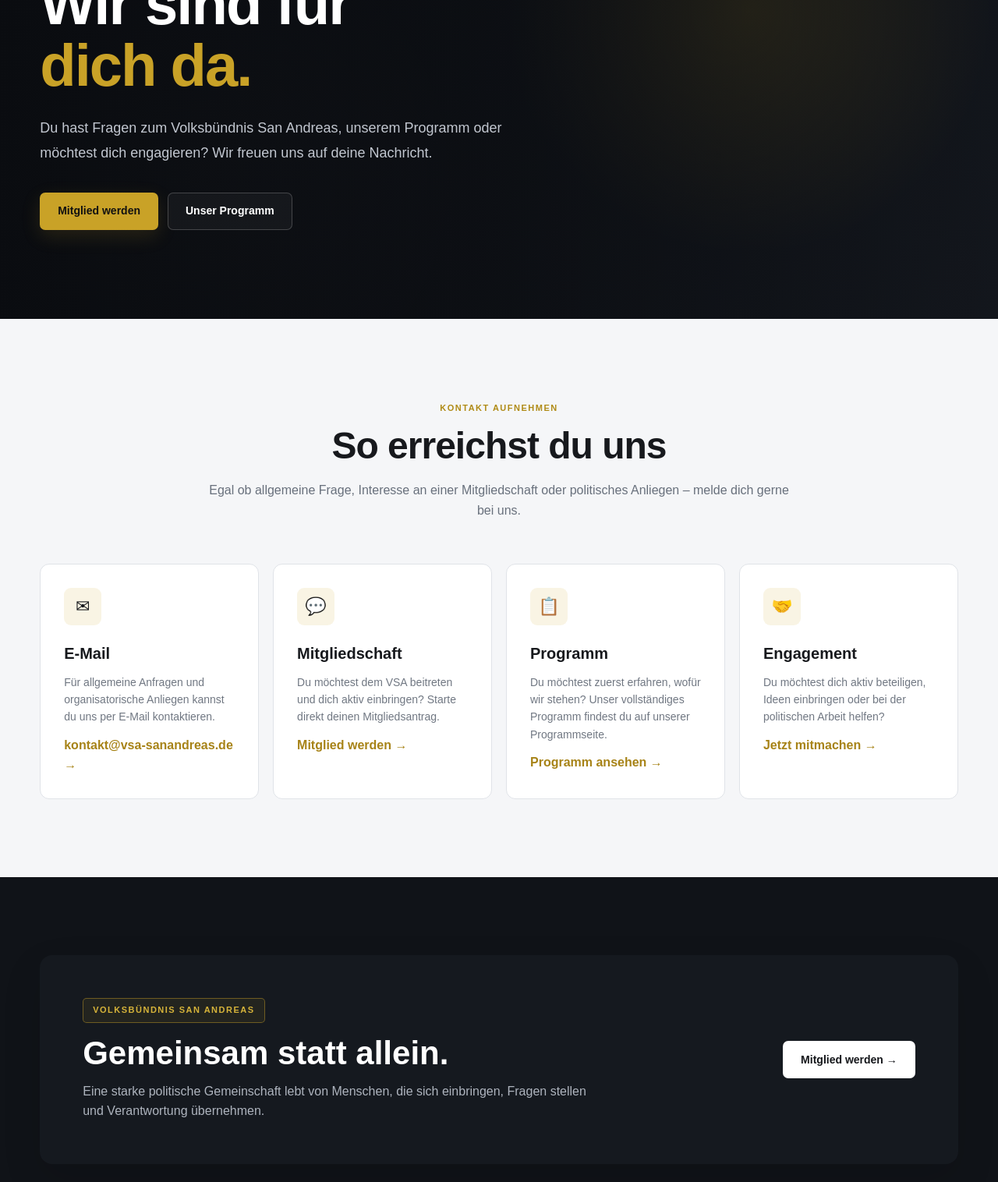
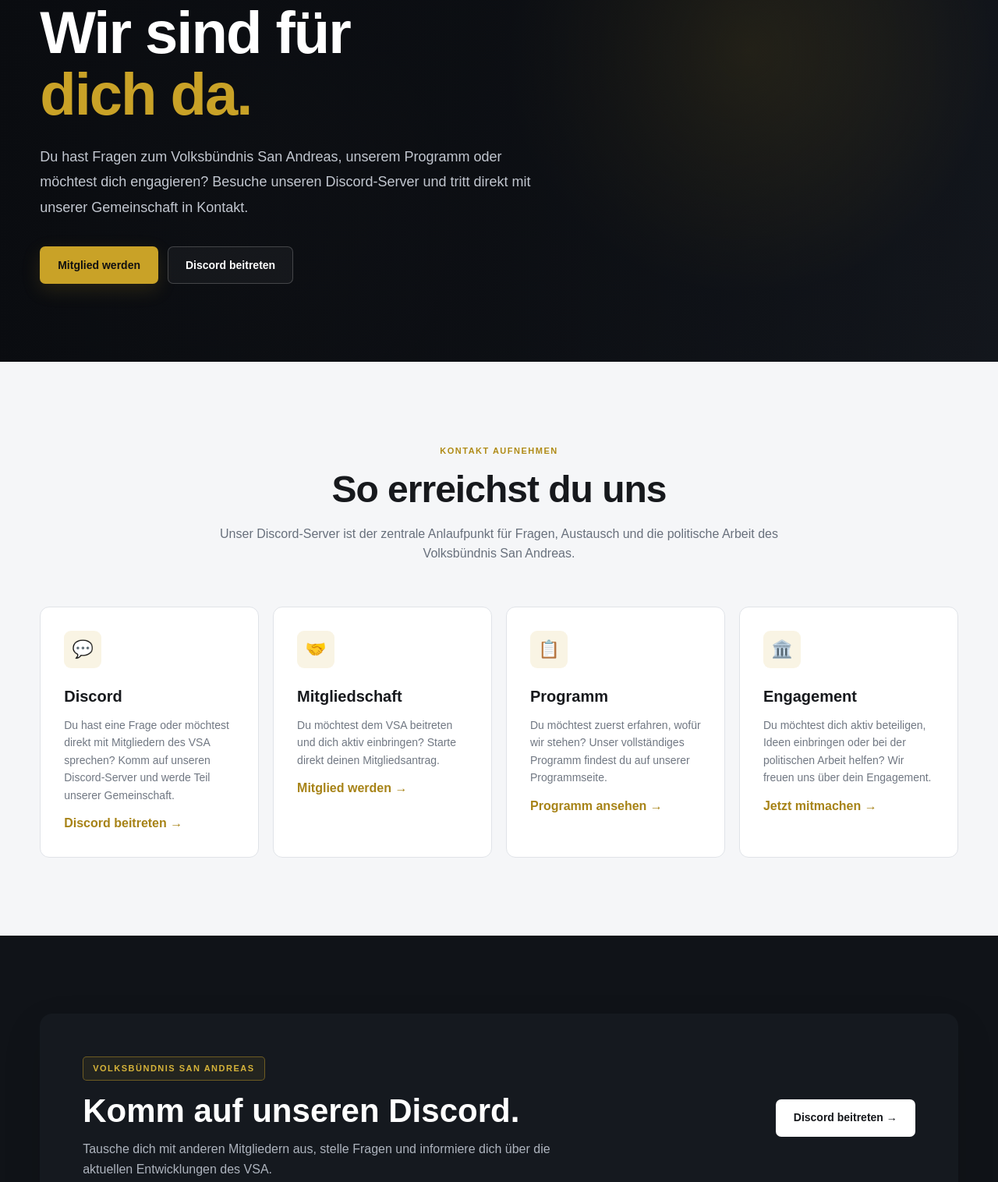
Before and after one commit to mikeslipko-commits/VSA-Website, a website: page kontakt.html in a window 1280 px wide. Shown: the part 304-1820 px from the top of the page at 78% size. Drawn offline with Linux system fonts and the light colour scheme.

Commit message:
Revise kontakt.html to add Discord details
Updated contact page to include Discord server information and links.

````diff
--- a/kontakt.html
+++ b/kontakt.html
@@ -4,18 +4,24 @@
 <head>
     <meta charset="UTF-8">
     <meta name="viewport" content="width=device-width, initial-scale=1.0">
+
+```
 <title>Kontakt | Volksbündnis San Andreas</title>
-    <meta name="description" content="Kontakt zum Volksbündnis San Andreas.">
+<meta name="description" content="Kontakt zum Volksbündnis San Andreas über unseren Discord-Server.">
+
 <link rel="stylesheet" href="style.css">
+```
+
 </head>
 
 <body>
 
-```
 <!-- NAVIGATION -->
+
 <header class="navbar">
     <div class="container nav-container">
 
+```
     <a href="index.html" class="logo">
         <div class="logo-mark">VSA</div>
 
@@ -30,15 +36,18 @@
         <a href="ueber-uns.html">Über uns</a>
         <a href="themen.html">Themen</a>
         <a href="programm.html">Programm</a>
+        <a href="aktuelles.html">Aktuelles</a>
         <a href="mitglied-werden.html">Mitglied werden</a>
     </nav>
 
 </div>
+```
+
 </header>
-
 
 <main>
 
+```
 <!-- HERO -->
 <section class="hero">
 
@@ -60,7 +69,8 @@
             <p>
                 Du hast Fragen zum Volksbündnis San Andreas,
                 unserem Programm oder möchtest dich engagieren?
-                    Wir freuen uns auf deine Nachricht.
+                Besuche unseren Discord-Server und tritt direkt
+                mit unserer Gemeinschaft in Kontakt.
             </p>
 
             <div class="hero-buttons">
@@ -69,8 +79,8 @@
                     Mitglied werden
                 </a>
 
-                    <a href="programm.html" class="button button-secondary">
-                        Unser Programm
+                <a href="#" class="button button-secondary">
+                    Discord beitreten
                 </a>
 
             </div>
@@ -96,9 +106,9 @@
             </h2>
 
             <p>
-                    Egal ob allgemeine Frage, Interesse an einer
-                    Mitgliedschaft oder politisches Anliegen –
-                    melde dich gerne bei uns.
+                Unser Discord-Server ist der zentrale Anlaufpunkt
+                für Fragen, Austausch und die politische Arbeit
+                des Volksbündnis San Andreas.
             </p>
 
         </div>
@@ -106,32 +116,35 @@
 
         <div class="values-grid">
 
+            <!-- DISCORD -->
             <div class="value-card">
 
                 <div class="value-icon">
-                        ✉
+                    💬
                 </div>
 
                 <h3>
-                        E-Mail
+                    Discord
                 </h3>
 
                 <p>
-                        Für allgemeine Anfragen und organisatorische
-                        Anliegen kannst du uns per E-Mail kontaktieren.
+                    Du hast eine Frage oder möchtest direkt mit
+                    Mitgliedern des VSA sprechen? Komm auf unseren
+                    Discord-Server und werde Teil unserer Gemeinschaft.
                 </p>
 
-                    <a href="mailto:kontakt@vsa-sanandreas.de" class="text-link">
-                        kontakt@vsa-sanandreas.de →
+                <a href="#" class="text-link">
+                    Discord beitreten →
                 </a>
 
             </div>
 
 
+            <!-- MITGLIEDSCHAFT -->
             <div class="value-card">
 
                 <div class="value-icon">
-                        💬
+                    🤝
                 </div>
 
                 <h3>
@@ -150,6 +163,7 @@
             </div>
 
 
+            <!-- PROGRAMM -->
             <div class="value-card">
 
                 <div class="value-icon">
@@ -173,10 +187,11 @@
             </div>
 
 
+            <!-- ENGAGEMENT -->
             <div class="value-card">
 
                 <div class="value-icon">
-                        🤝
+                    🏛️
                 </div>
 
                 <h3>
@@ -186,6 +201,7 @@
                 <p>
                     Du möchtest dich aktiv beteiligen, Ideen
                     einbringen oder bei der politischen Arbeit helfen?
+                    Wir freuen uns über dein Engagement.
                 </p>
 
                 <a href="mitglied-werden.html" class="text-link">
@@ -201,7 +217,7 @@
 </section>
 
 
-    <!-- KONTAKT CTA -->
+<!-- DISCORD CTA -->
 <section class="section section-dark">
 
     <div class="container">
@@ -215,19 +231,19 @@
                 </span>
 
                 <h2>
-                        Gemeinsam statt allein.
+                    Komm auf unseren Discord.
                 </h2>
 
                 <p>
-                        Eine starke politische Gemeinschaft lebt von
-                        Menschen, die sich einbringen, Fragen stellen
-                        und Verantwortung übernehmen.
+                    Tausche dich mit anderen Mitgliedern aus,
+                    stelle Fragen und informiere dich über die
+                    aktuellen Entwicklungen des VSA.
                 </p>
 
             </div>
 
-                <a href="mitglied-werden.html" class="button button-light">
-                    Mitglied werden →
+            <a href="#" class="button button-light">
+                Discord beitreten →
             </a>
 
         </div>
@@ -256,8 +272,9 @@
 
                 <p>
                     San Andreas soll von seinen Bürgern
-                        mitgestaltet werden. Bring deine Ideen ein
-                        und werde Teil des Volksbündnis San Andreas.
+                    mitgestaltet werden. Bring deine Ideen ein,
+                    tausche dich mit anderen aus und werde Teil
+                    des Volksbündnis San Andreas.
                 </p>
 
                 <a href="mitglied-werden.html" class="button button-primary">
@@ -271,13 +288,15 @@
     </div>
 
 </section>
+```
 
 </main>
 
+<!-- FOOTER -->
 
-<!-- FOOTER -->
 <footer class="footer">
 
+```
 <div class="container footer-container">
 
     <div class="footer-brand">
@@ -321,6 +340,10 @@
             Programm
         </a>
 
+        <a href="aktuelles.html">
+            Aktuelles
+        </a>
+
         <a href="mitglied-werden.html">
             Mitglied werden
         </a>
@@ -338,8 +361,8 @@
             Kontakt
         </a>
 
-            <a href="mitglied-werden.html">
-                Mitmachen
+        <a href="#" >
+            Discord
         </a>
 
     </div>
@@ -358,12 +381,11 @@
     </span>
 
 </div>
+```
 
 </footer>
 
-
 <script src="script.js"></script>
-```
 
 </body>
 </html>
````
Lines whose indentation alone changed are shown as unchanged.
